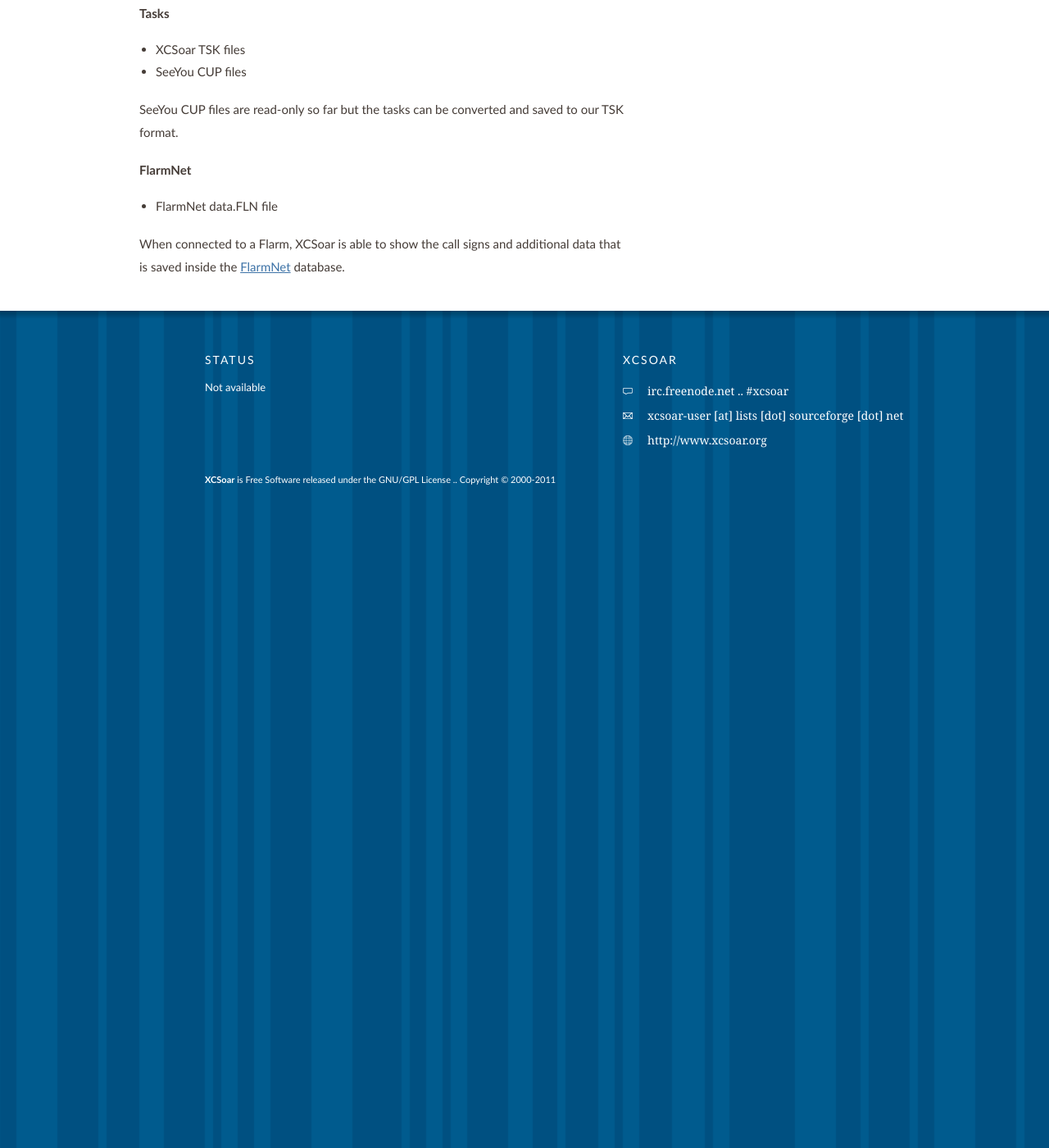
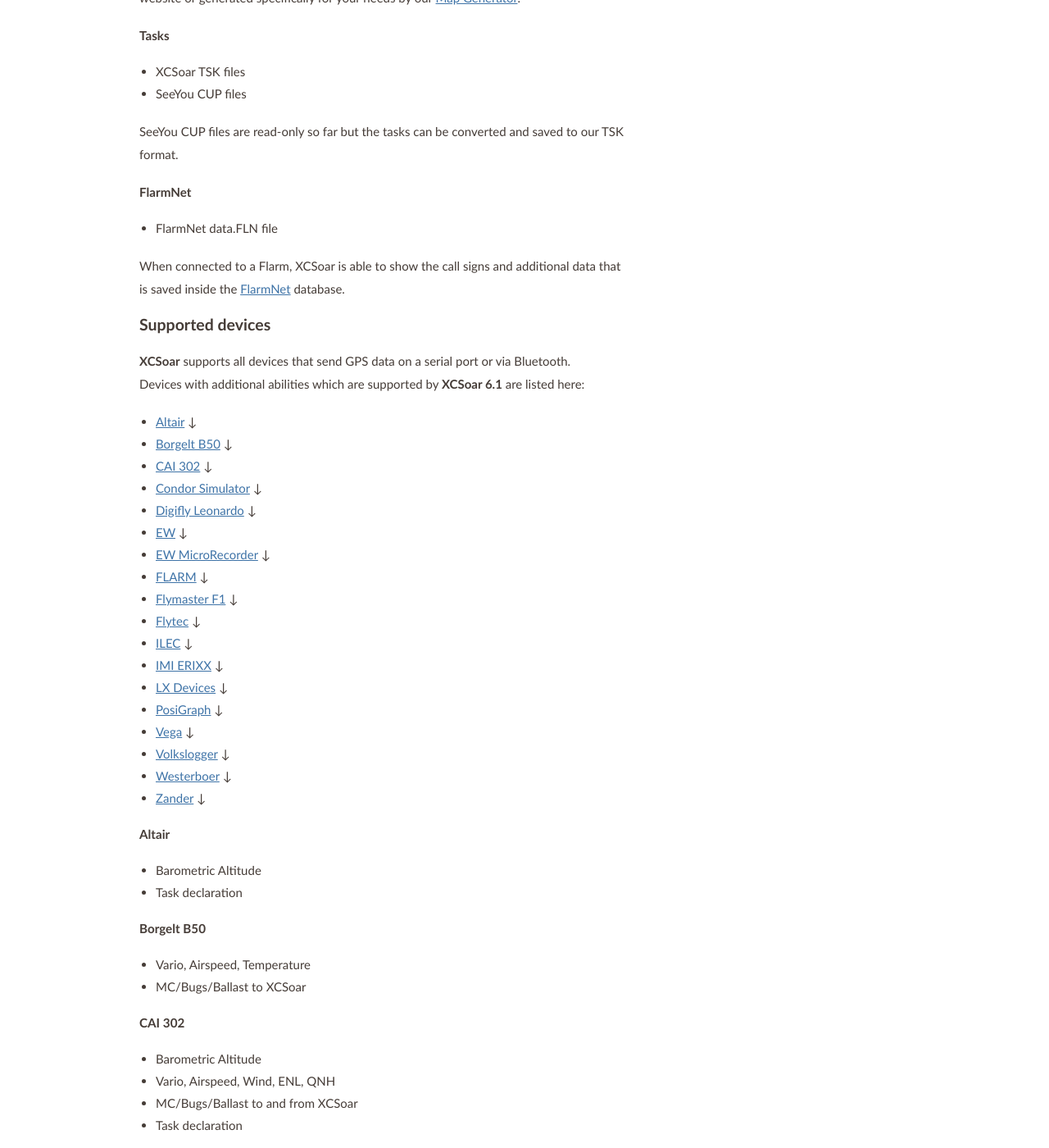
Before and after one commit to XCSoar/website, a Jekyll site: the page built from discover/features/index.md, in a window 1280 px wide and 1400 px high, scrolled down 2494 px. Shown: the whole window at 82% size. Built offline with Jekyll 4.4.1, drawn with Linux system fonts in a browser that asks for light colours; before the commit the page ends 3124 px from its top, so only the background shows below that; some of the changed text lies outside the part shown.

Commit message:
discover/features: Added "Supported devices" section

```diff
--- a/discover/features/index.md
+++ b/discover/features/index.md
@@ -9,6 +9,7 @@
 - [Features](#features) &darr;
 - [Supported platforms](#supported_platforms) &darr;
 - [Supported data files](#supported_data_files) &darr;
+- [Supported devices](#supported_devices) &darr;
 
 ## Features
 
@@ -107,3 +108,131 @@
 - FlarmNet data.FLN file
 
 When connected to a Flarm, XCSoar is able to show the call signs and additional data that is saved inside the [FlarmNet](http://www.flarmnet.org) database.
+
+## Supported devices
+
+**XCSoar** supports all devices that send GPS data on a serial port or via Bluetooth.
+Devices with additional abilities which are supported by **XCSoar {{ site.xcsoar_stable_version }}** are listed here:
+
+- [Altair](#altair) &darr;
+- [Borgelt B50](#borgelt_b50) &darr;
+- [CAI 302](#cai_302) &darr;
+- [Condor Simulator](#condor_simulator) &darr;
+- [Digifly Leonardo](#digifly_leonardo) &darr;
+- [EW](#ew) &darr;
+- [EW MicroRecorder](#ew_microrecorder) &darr;
+- [FLARM](#flarm) &darr;
+- [Flymaster F1](#flymaster_f1) &darr;
+- [Flytec](#flytec) &darr;
+- [ILEC](#ilec) &darr;
+- [IMI ERIXX](#imi_erixx) &darr;
+- [LX Devices](#lx_devices) &darr;
+- [PosiGraph](#posigraph) &darr;
+- [Vega](#vega) &darr;
+- [Volkslogger](#volkslogger) &darr;
+- [Westerboer](#westerboer) &darr;
+- [Zander](#zander) &darr;
+
+### Altair
+
+- Barometric Altitude
+- Task declaration
+
+### Borgelt B50
+
+- Vario, Airspeed, Temperature
+- MC/Bugs/Ballast to XCSoar
+
+### CAI 302
+
+- Barometric Altitude
+- Vario, Airspeed, Wind, ENL, QNH
+- MC/Bugs/Ballast to and from XCSoar
+- Task declaration
+
+### Condor Simulator
+
+- Barometric Altitude
+- Vario, Airspeed, Wind
+
+### Digifly Leonardo
+
+- Barometric Altitude
+- Vario, Airspeed, Wind, Temperature
+
+### EW
+
+- Task declaration
+
+### EW MicroRecorder
+
+- Barometric Altitude
+- Task declaration
+
+### FLARM
+
+- Barometric Altitude
+- Traffic data
+- Task declaration
+
+### Flymaster F1
+
+- Barometric Altitude
+- Vario
+
+### Flytec
+
+- Barometric Altitude
+- Vario, Airspeed, Temperature
+
+### ILEC
+
+- Barometric Altitude
+- Vario, Wind
+
+### IMI ERIXX
+
+*This device will be supported by XCSoar 6.2 and above*
+
+- Barometric Altitude
+- Task declaration
+
+### LX Devices
+
+*DX50, LX5000, LX7000, Colibri, ...*
+
+- Barometric Altitude
+- Vario, Airspeed, Wind
+- MC/Bugs/Ballast to XCSoar
+- Task declaration
+
+### PosiGraph
+
+- Barometric Altitude
+- Task declaration
+  *for task declarations choose LX as device type!*
+
+### Vega
+
+- Barometric Altitude
+- Vario, Airspeed, Temperature
+- Acceleration, Humidity
+- External switches
+
+### Volkslogger
+
+- Barometric Altitude
+- Task declaration
+
+### Westerboer
+
+- Barometric Altitude
+- Vario, Airspeed, Temperature
+- MC to and from XCSoar
+- Battery voltage
+
+### Zander
+
+- Barometric Altitude
+- Vario, Airspeed, Wind
+- MC to XCSoar
```
